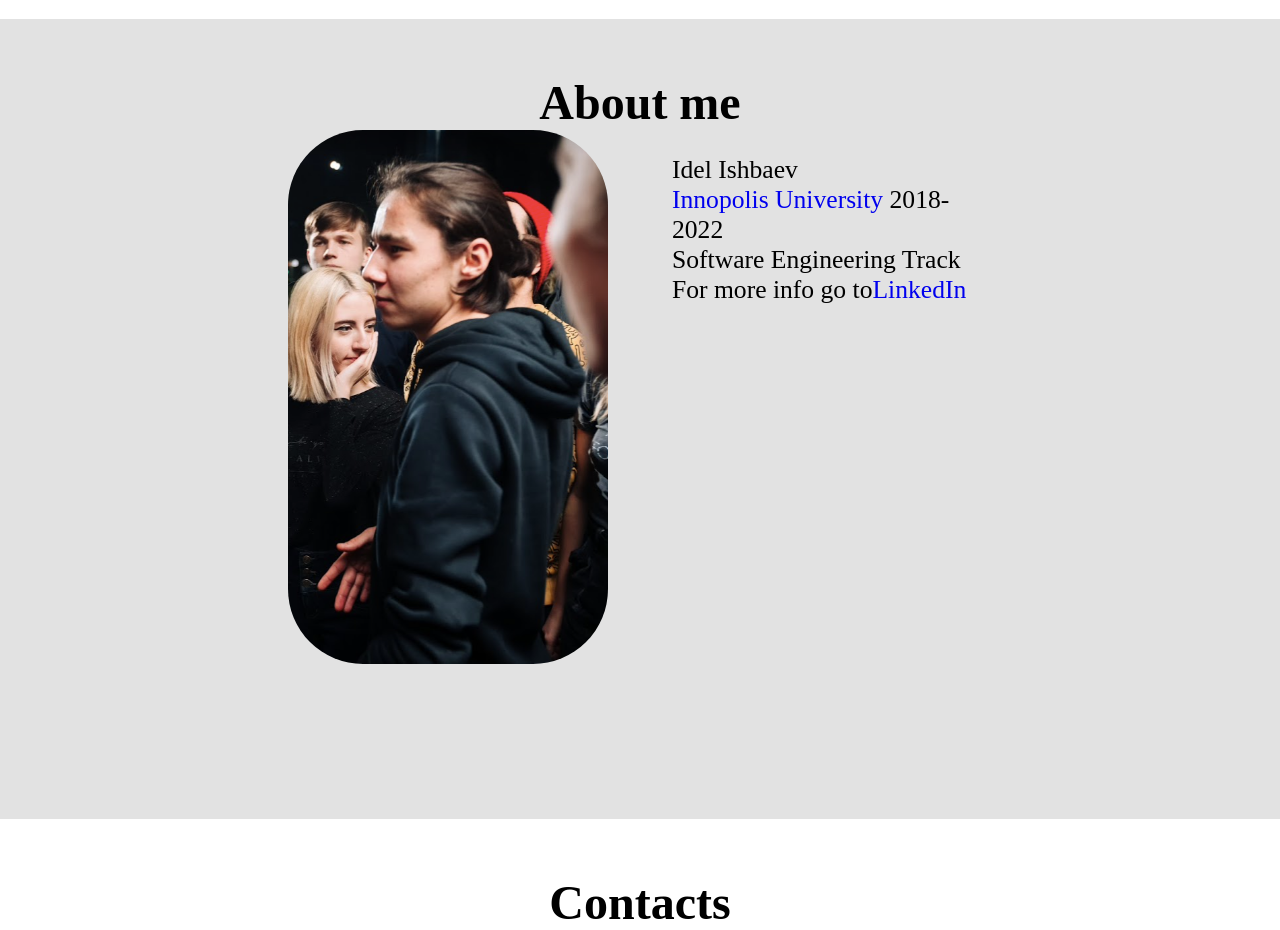
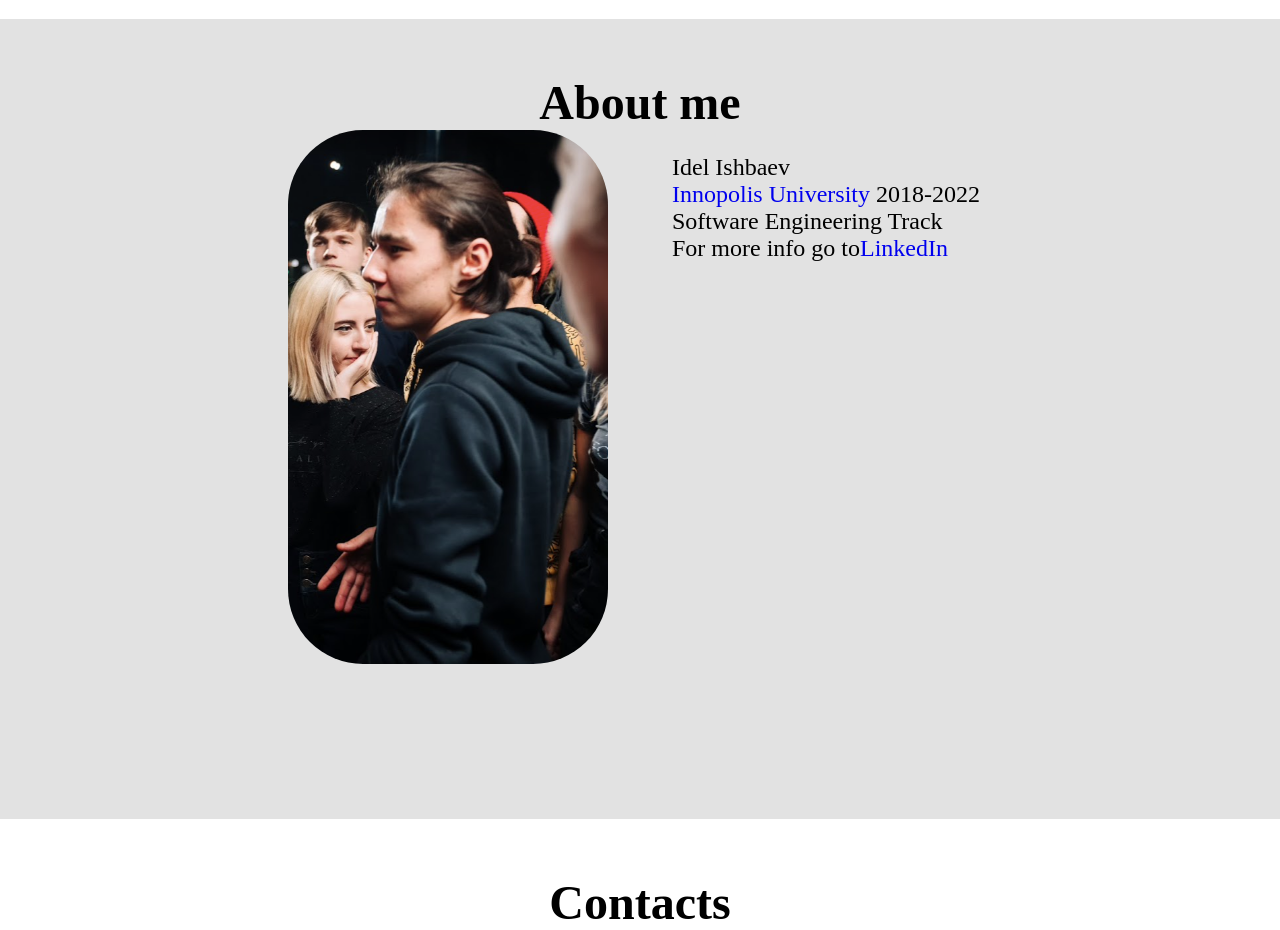
Before and after one commit to IdelIshbaev/Portfolio, a plain HTML site: page index.html in a window 1280 px wide. Shown: the part 1580-2510 px from the top of the page. Drawn offline with nearby package versions, Linux system fonts and the light colour scheme.

Commit message:
text font size

```diff
--- a/css/main.css
+++ b/css/main.css
@@ -286,7 +286,7 @@ html, body{
 	}
 	.text{
 		width: 25vw;
-		font-size: 2vw;
+		font-size: 1.5rem;
 	}
 	.about div div img{
 		width: 25vw;
```
